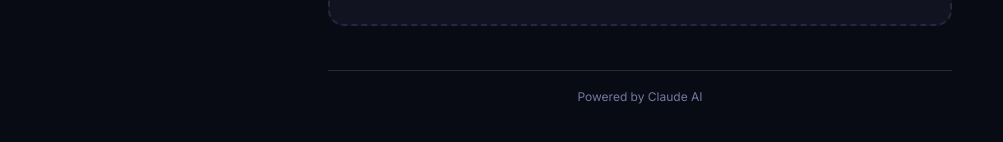
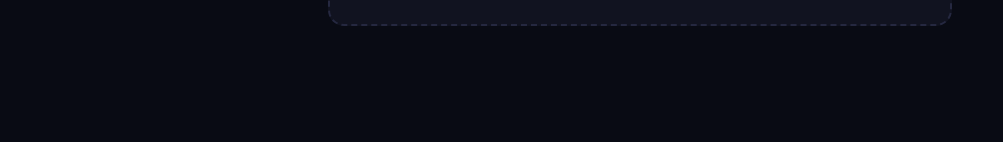
Before and after one commit to Nistur2/Study, a React (Vite) app in the folder frontend/: page / in a window 1280 px wide. Shown: the part 382-524 px from the top of the page, without its empty margins (0-1003 px from the left). Built offline with nearby package versions, Linux system fonts and the light colour scheme.

Commit message:
Remove footer

```diff
--- a/frontend/src/App.jsx
+++ b/frontend/src/App.jsx
@@ -707,10 +707,7 @@ export default function StudyAI() {
           </div>
         )}
 
-        {/* Footer */}
-        <div style={{textAlign:"center",marginTop:44,paddingTop:18,borderTop:`1px solid ${C.border}`,color:C.muted,fontSize:12}}>
-          Powered by Claude AI
-        </div>
+
       </div>
     </div>
   );
```
